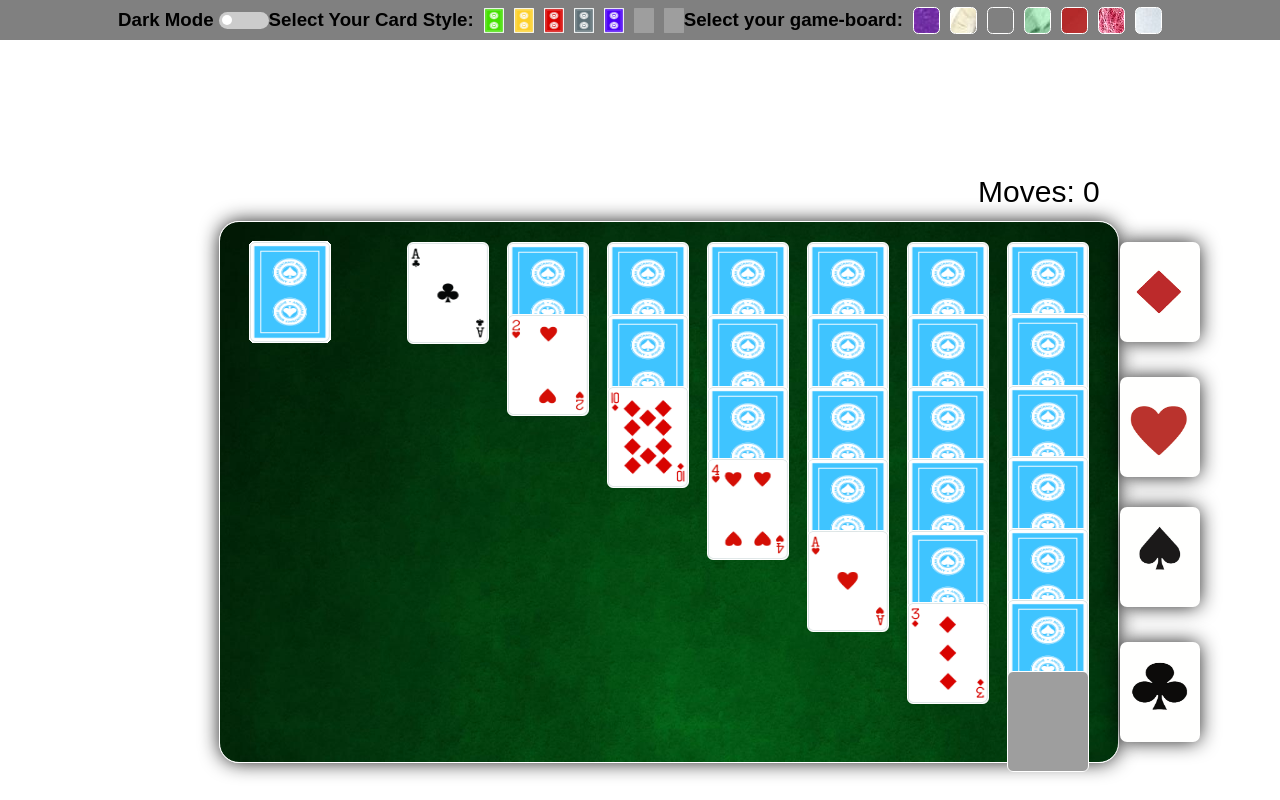
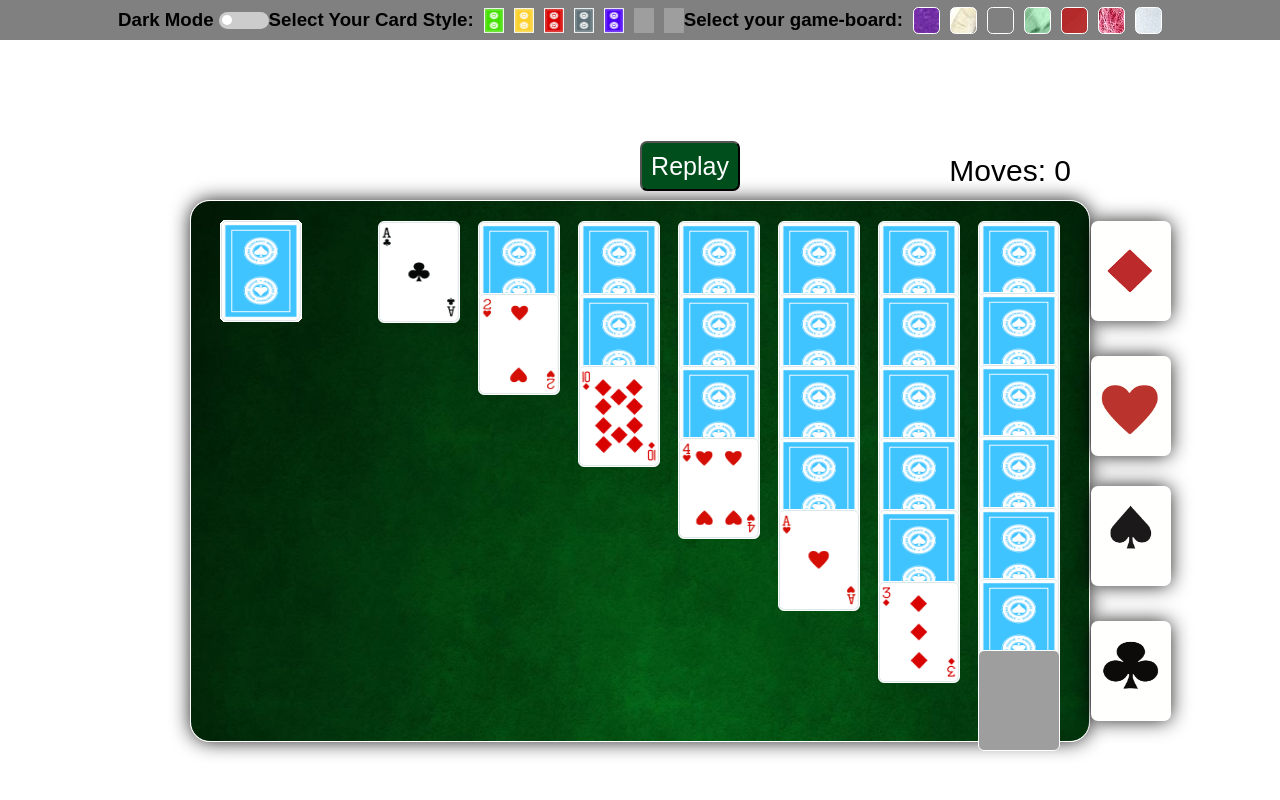
Before and after one commit to jayjaybunce/Solitaire-JS, a plain HTML site: page index.html in a window 1280 px wide. Both pictures are taken after a click on the button "Play". Drawn offline with Linux system fonts and the light colour scheme; grey boxes are pictures that could not be loaded; a web font is replaced by a local one.

Commit message:
Update main.css

```diff
--- a/css/main.css
+++ b/css/main.css
@@ -59,8 +59,20 @@ body{
     color: white;
     font-size: 25px;
     z-index: 10;
-    margin:141px 0 0 270px ;
+    margin:141px 0 0 40% ;
 
+    position: absolute;
+    background-color: #004E1C;
+}
+#replay-btn{
+    height: 50px;
+    width: 100px;
+    border-radius: 7px;
+    color: white;
+    font-size: 25px;
+    z-index: 10;
+    margin:141px 0 0 50% ;
+    visibility: hidden;
     position: absolute;
     background-color: #004E1C;
 }
```
